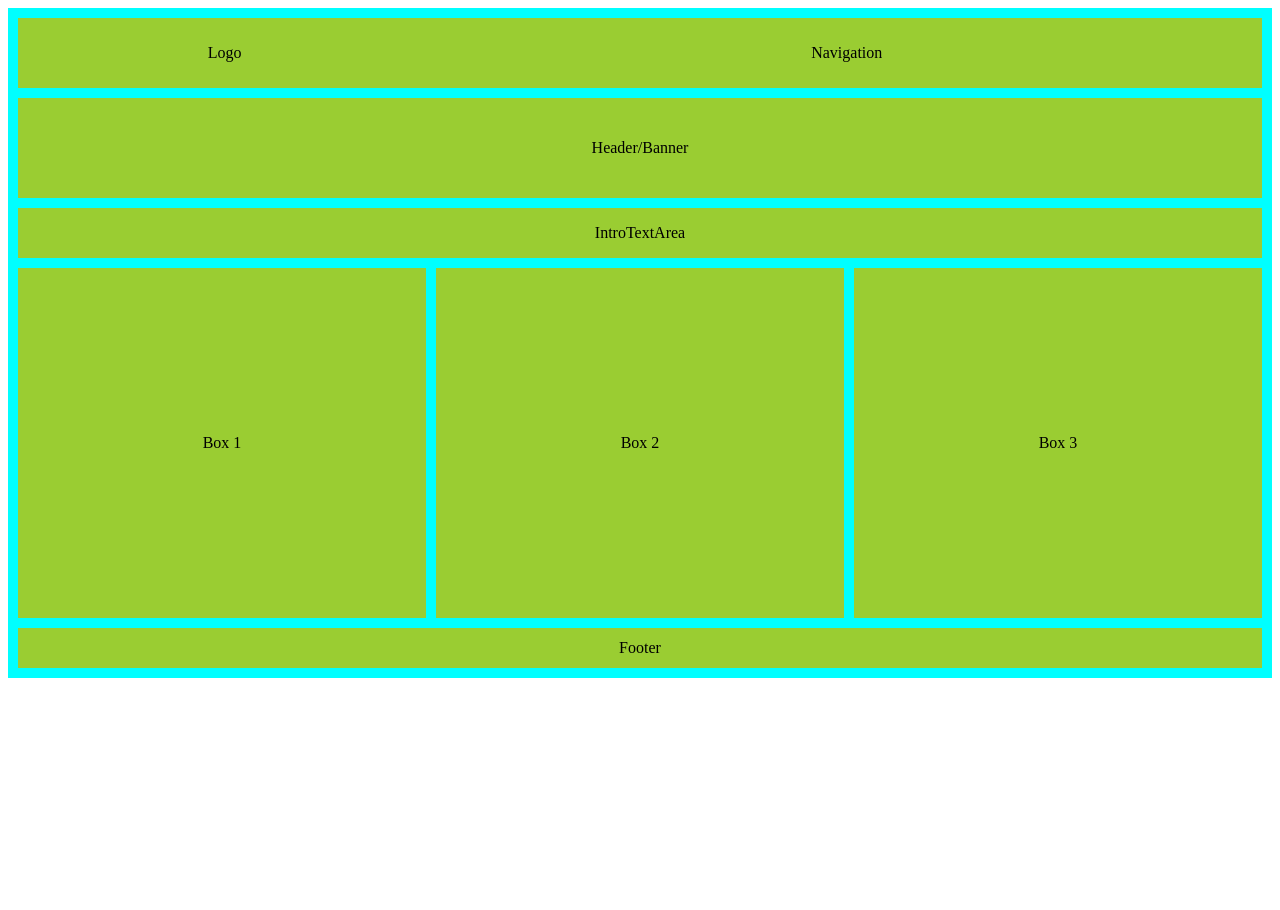
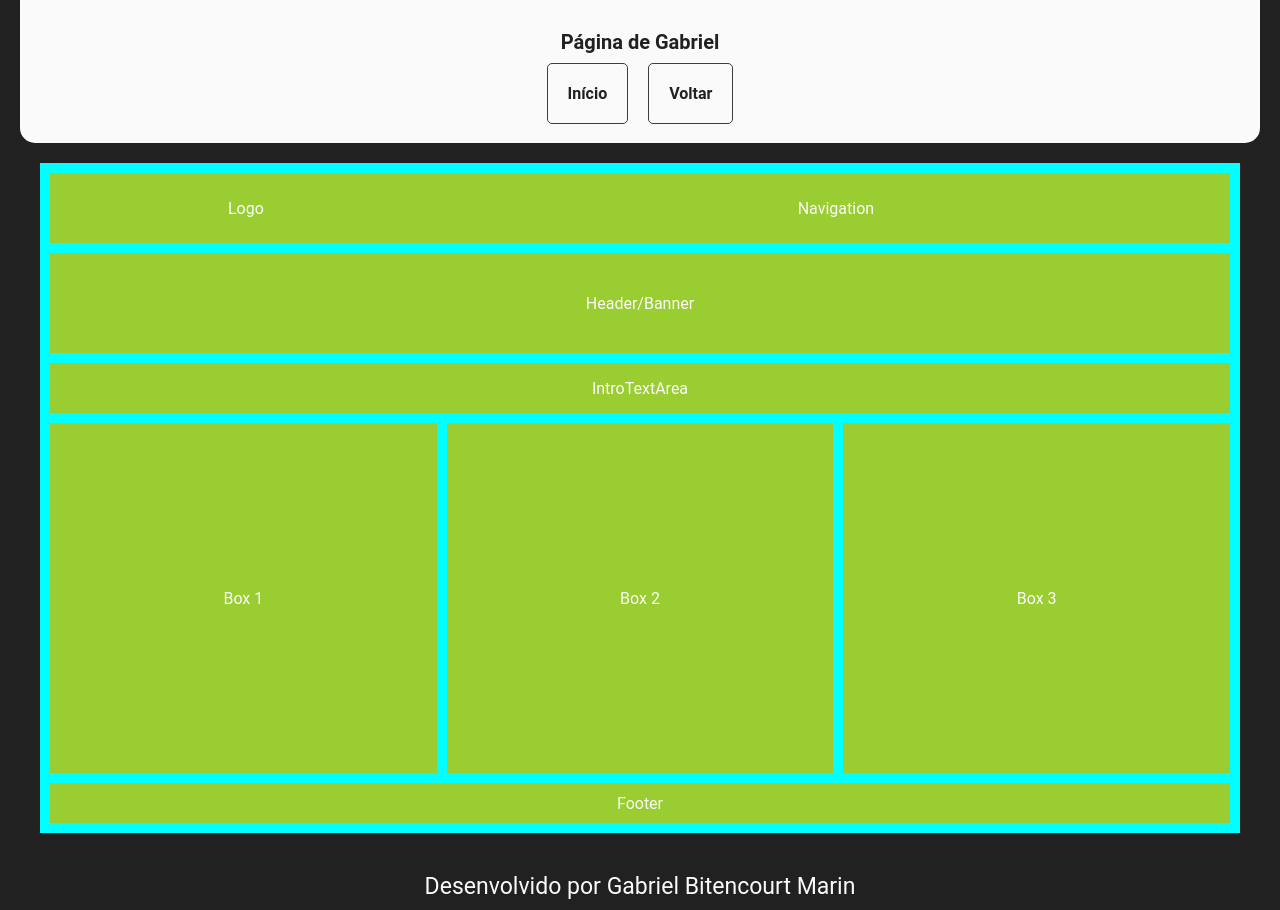
Before and after one commit to NinjaBitroom/progI2022-final, a plain HTML site: page tasks/layouts/pages/layout2.html in a window 1280 px wide. Before the commit the page ends 800 px from the top, so only its background shows below. Drawn offline with Linux system fonts and the light colour scheme.

Commit message:
Adapte o layout 2

```diff
--- a/tasks/layouts/pages/layout2.html
+++ b/tasks/layouts/pages/layout2.html
@@ -6,19 +6,39 @@
     <meta name="viewport" content="width=device-width, initial-scale=1.0">
     <title>layout 2</title>
     <link rel="stylesheet" href="../styles/layout2.css">
+    <link rel="stylesheet" href="../../../styles/style.css">
 </head>
 <body>
+    <div id="container">
+        <header>
+            <p>Página de Gabriel</p>
+            <nav>
+                <ul>
+                    <li><a href="../../../index.html">Início</a></li>
+                    <li><a href="../index.html">Voltar</a></li>
+                </ul>
+            </nav>
+        </header>
+
+        <div class="sessao">
             <div id="grid-container">
                 <div id="ln">
                     <div id="logo">Logo</div>
                     <div id="navigation">Navigation</div>
                 </div>
-        <header id="header">Header/Banner</header>
+                <div id="header">Header/Banner</div>
                 <div id="intro">IntroTextArea</div>
                 <div id="box1">Box 1</div>
                 <div id="box2">Box 2</div>
                 <div id="box3">Box 3</div>
-        <footer id="footer">Footer</footer>
+                <div id="footer">Footer</div>
             </div>
+        </div>
+
+        <footer>
+            <p>Desenvolvido por Gabriel Bitencourt Marin</p>
+        </footer>
+    </div>
+    <script src="../../../scripts/script.js"></script>
 </body>
 </html>
```
Lines whose indentation alone changed are shown as unchanged.
